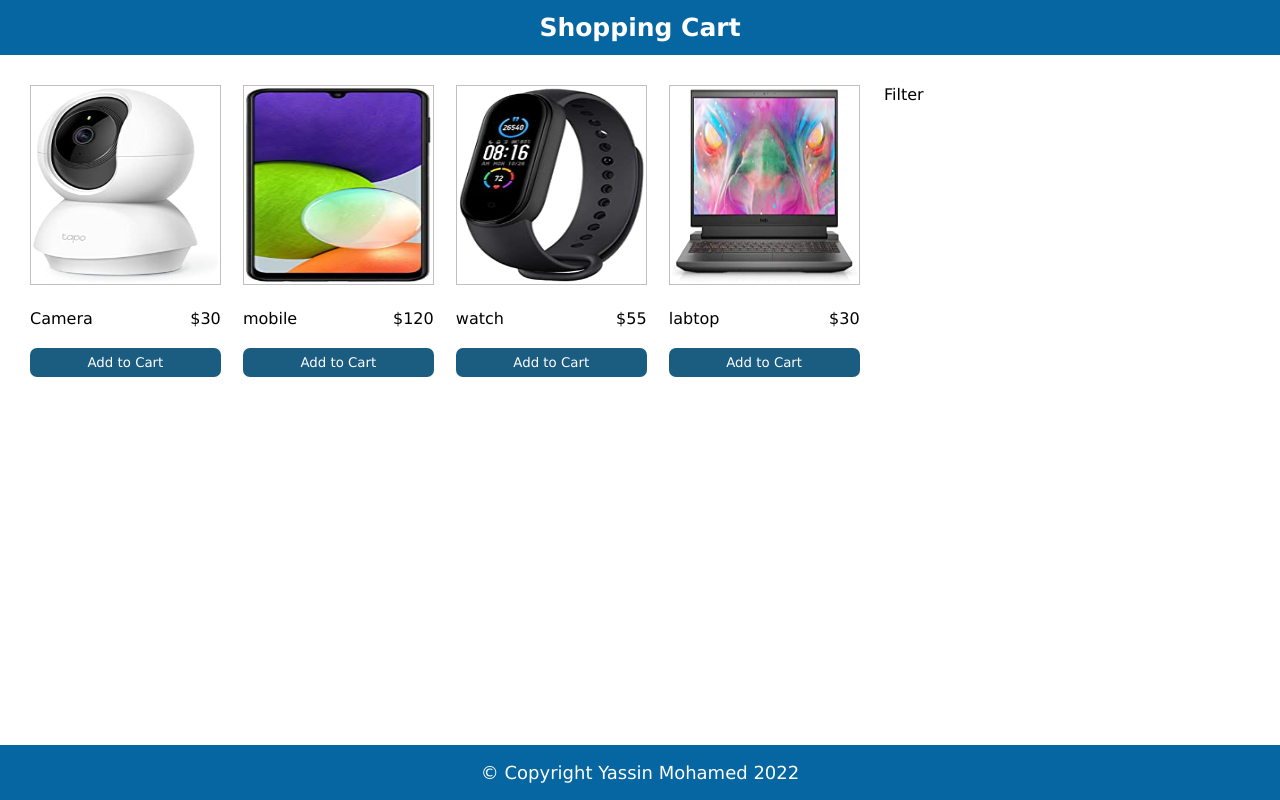
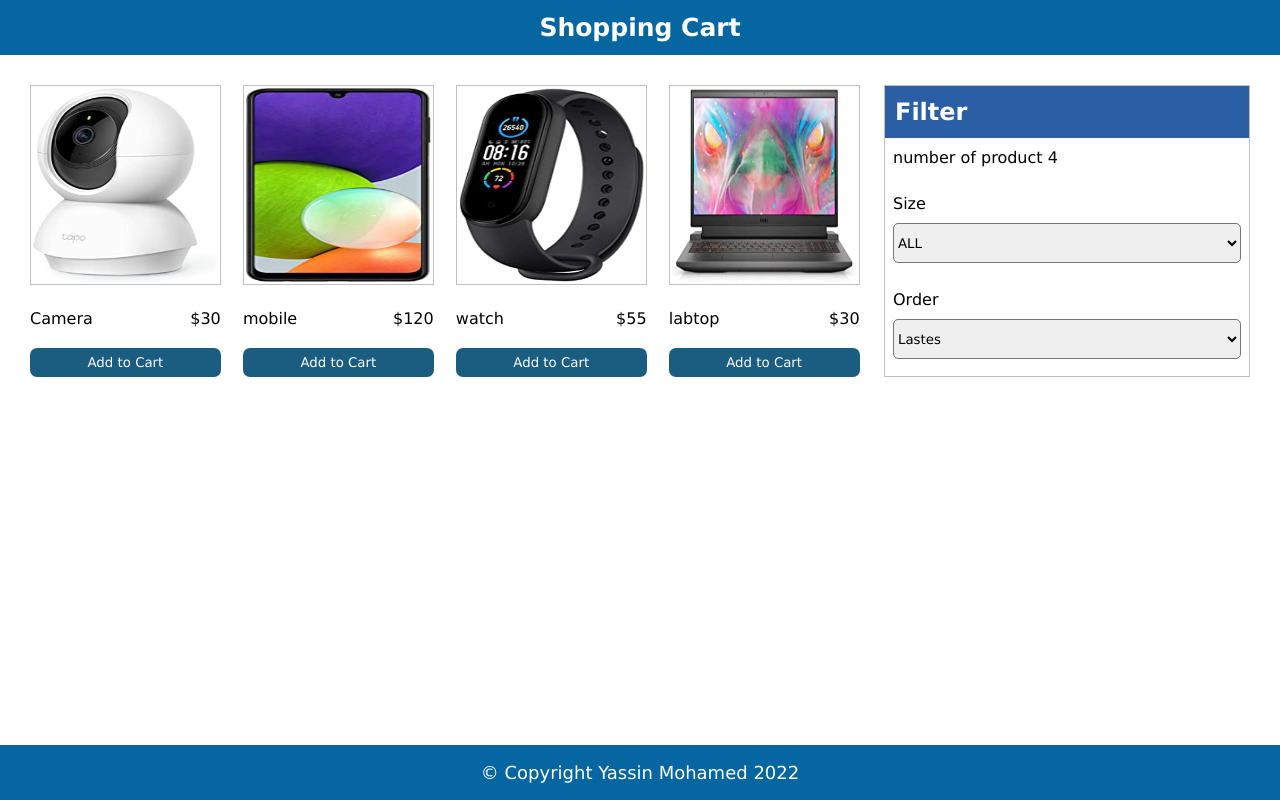
Before and after one commit to Yassinmoh/-shopping-cart-2, a React (Create React App) app in the folder Client/: page / in a window 1280 px wide. Built offline with nearby package versions, Linux system fonts and the light colour scheme.

Commit message:
Create Filter component

```diff
--- a/Client/src/App.js
+++ b/Client/src/App.js
@@ -3,6 +3,7 @@
 import Header from './components/Header/Header'
 import Footer from './components/Footer/Footer'
 import Products from './components/Products/Products'
+import Filter from './components/Filter/Filter'
 import data from './data.json'
 function App() {
   const [products,setProducts]=useState(data)
@@ -12,7 +13,7 @@
       <main>
         <div className="wrapper">
           <Products products={products}/>
-          <div className="filter-wrapper">Filter</div>
+          <Filter />
         </div>
       </main>
       <Footer/>
--- /dev/null
+++ b/Client/src/components/Filter/Filter.css
@@ -0,0 +1,31 @@
+.filter-wrapper {
+  display: -webkit-box;
+  display: -ms-flexbox;
+  display: flex;
+  background-color: #fff;
+  -webkit-box-orient: vertical;
+  -webkit-box-direction: normal;
+      -ms-flex-direction: column;
+          flex-direction: column;
+  border: 1px solid #c0c0c0;
+}
+
+.filter-wrapper .filter-title {
+  background-color: #2a5ea5;
+  color: #fff;
+  padding: 12px 10px;
+}
+
+.filter-wrapper select {
+  display: block;
+  height: 40px;
+  width: 100%;
+  border-radius: 5px;
+  margin-top: 10px;
+}
+
+.filter-wrapper > div {
+  padding: 10px 8px;
+  margin-bottom: 7px;
+}
+/*# sourceMappingURL=Filter.css.map */
--- /dev/null
+++ b/Client/src/components/Filter/Filter.js
@@ -0,0 +1,31 @@
+import React from 'react'
+import './Filter.css'
+const Filter = () => {
+    return (
+        <div className="filter-wrapper">
+            <h2 className="filter-title">Filter</h2>
+            <div className="nom-of-product">number of product 4 </div>
+            <div className="filter-by-size">
+                <span className="span-title">Size</span>
+                <select className="filter-select">
+                    <option value="ALL">ALL</option>
+                    <option value="S">S</option>
+                    <option value="M">M</option>
+                    <option value="L">L</option>
+                    <option value="XL">XL</option>
+                    <option value="XXL">XXL</option>
+                </select>
+            </div>
+            <div className="filter-by-size">
+                <span className="span-title">Order</span>
+                <select className="filter-select">
+                    <option value="lastes">Lastes</option>
+                    <option value="lower">Lower</option>
+                    <option value="highest">Highest</option>
+                </select>
+            </div>
+        </div>
+    )
+}
+
+export default Filter
--- /dev/null
+++ b/Client/src/components/Filter/Filter.scss
@@ -0,0 +1,24 @@
+.filter-wrapper{
+    display:flex;
+    background-color: #fff;
+    flex-direction: column;
+    border:  1px solid #c0c0c0;
+
+    .filter-title{
+        background-color: #2a5ea5;
+        color: #fff;
+        padding:12px 10px;
+    }
+    select{
+        display: block;
+        height: 40px;
+        width: 100%;
+        border-radius: 5px;
+        margin-top:10px;
+    }
+    > div{
+        padding: 10px 8px;
+        margin-bottom: 7px;
+    }
+
+}
```
Also changed, not shown: 1 other file (tests, documents, lock files or other folders).
